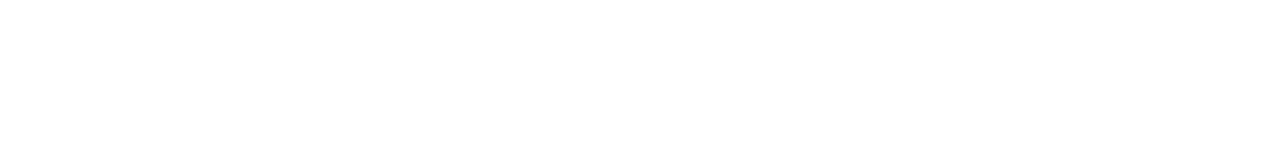
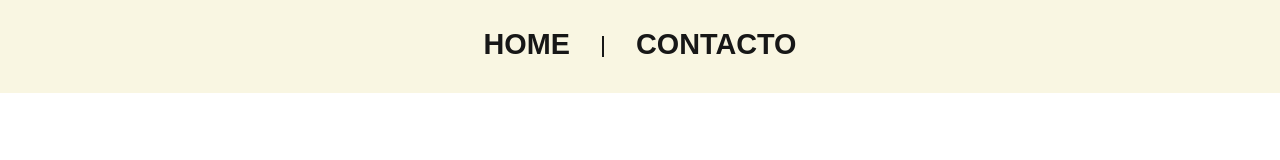
Before and after one commit to may-fernandez/Entrenamiento1_Ejercicio2, a plain HTML site: page index.html in a window 1280 px wide. Drawn offline with Linux system fonts and the light colour scheme.

Commit message:
Agrega Header

```diff
--- a/index.html
+++ b/index.html
@@ -7,6 +7,11 @@
     <link rel="stylesheet" href="./style.css">
 </head>
 <body>
-
+    <header class="header">
+        <nav class="nav">
+            <a href="">Home</a><hr>
+            <a href="">Contacto</a>
+        </nav>
+    </header>
 </body>
 </html>
--- a/style.css
+++ b/style.css
@@ -0,0 +1,38 @@
+*{
+    font-family: Arial, Helvetica, sans-serif;
+    overflow-x: hidden;
+}
+
+body{
+    margin: 0;
+    padding: 0;
+}
+
+.header{
+    width: 100%;
+    height: 5.8rem;
+    background-color: hsla(52, 65%, 93%);
+    display: flex;
+    justify-content: center;
+    align-items: center;
+    flex-direction: row;
+}
+
+.nav{
+    display: flex;
+    flex-direction: row;
+    gap: 2rem;
+}
+
+.nav a{
+    text-decoration: none;
+    color: #171717;
+    font-size: 1.8rem;
+    text-transform: uppercase;
+    font-weight: 700;
+}
+
+hr{
+    height: 1.2rem;
+    border: 1px solid #171717;
+}
```
